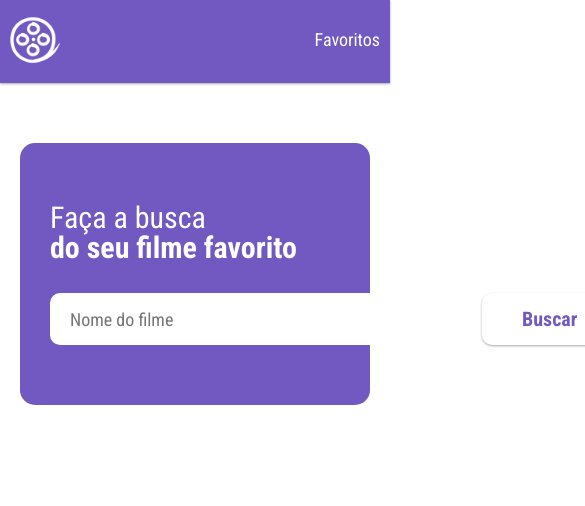
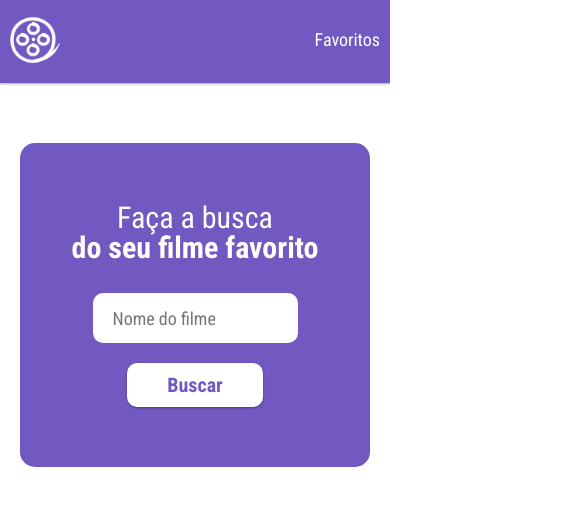
Before and after one commit to Ronaldofj/busca-filmes, a React (Create React App) app: page / in a window 390 px wide. Shown: the top 506 px of the page, 585 px wide, since content can reach past the window. Built offline with nearby package versions, Linux system fonts and the light colour scheme.

Commit message:
ajuste responsivo

```diff
--- a/src/components/FilmeCard.jsx
+++ b/src/components/FilmeCard.jsx
@@ -23,15 +23,32 @@ const FilmeCardWrapper = styled.div`
   margin-bottom: 40px;
 
   display: flex;
-  width: 550px;
+  max-width: 550px;
   box-sizing: border-box;
 
-
-  img{
-    height: 300px;
+  @media(max-width: 550px) {
+    flex-direction: column;
   }
 
   .filme-card {
+    &__image-wrapper {
+      background-color: #000;
+
+      img{
+        height: 300px;
+      }
+
+      @media(max-width: 550px) {
+        display: flex;
+        justify-content: center;
+
+          img{
+            width: 280px;
+            height: auto;
+          }
+      }
+    }
+
     &__title{
       background-color: ${(props) => props.theme.primary};
       font-size: 25px;
@@ -99,7 +116,9 @@ function FilmeCard({
 
   return (
     <FilmeCardWrapper>
-      <img src={Poster} alt={Title} />
+      <div className="filme-card__image-wrapper">
+        <img src={Poster} alt={Title} />
+      </div>
       <div className="filme-card__content-wrapper">
         <p className="filme-card__title">{Title}</p>
         <p className="filme-card__text">{`Sinopse: ${Plot}`}</p>
--- a/src/components/InputSearch.jsx
+++ b/src/components/InputSearch.jsx
@@ -4,6 +4,8 @@ import styled from 'styled-components';
 import PropTypes from 'prop-types';
 
 const InputWrapper = styled.div`
+  max-width: 600px;
+
   input {
     height: 50px;
     width: 400px;
@@ -13,6 +15,14 @@ const InputWrapper = styled.div`
     border: none;
     background-color: #fff;
     outline: none;
+    box-sizing: border-box;
+
+    @media(max-width: 660px) {
+      width: 100%;
+      input {
+        width: 100%;
+      }
+    }
   }
 `;
 
--- a/src/pages/Home.jsx
+++ b/src/pages/Home.jsx
@@ -19,6 +19,12 @@ const Form = styled.form`
   flex-direction: column;
   box-sizing: border-box;
 
+  @media (max-width: 660px) {
+    p{
+      text-align: center;
+    }
+  }
+
   p {
     font-size: 30px;
     margin-bottom: 30px;
@@ -32,6 +38,11 @@ const Form = styled.form`
   .form-itens {
     &__wrapper {
       display: flex;
+
+      @media (max-width: 660px) {
+        flex-direction: column;
+        align-items: center;
+      }
     }
   }
 `;
@@ -49,6 +60,12 @@ const Submit = styled.button`
   font-weight: bold;
   box-shadow: ${(props) => props.theme.sombra1};
   transition: all 0.3s cubic-bezier(.25,.8,.25,1);
+
+  @media (max-width: 660px) {
+    margin-left: 0;
+    margin-top: 20px;
+    width: fit-content;
+  }
 
   &:hover {
     box-shadow: ${(props) => props.theme.sombra2};
```
